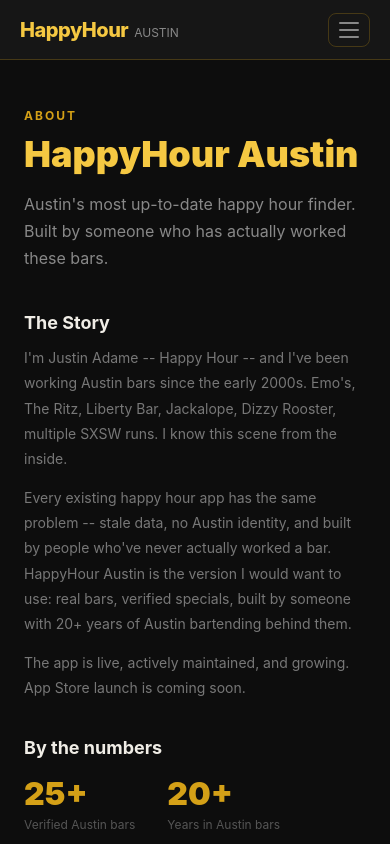
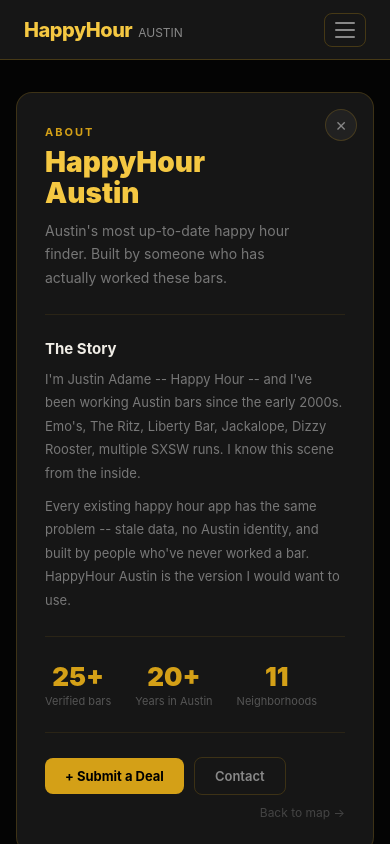
Before and after one commit to jradame/happyhour-austin, a React (Vite) app: page /about in a window 390 px wide. Built offline with nearby package versions, Linux system fonts and the light colour scheme.

Commit message:
feat: about, contact, hamburger nav, formspree contact form

```diff
--- a/src/components/Navbar.jsx
+++ b/src/components/Navbar.jsx
@@ -20,7 +20,7 @@
       <nav style={{
         background: "#161616",
         borderBottom: "1px solid rgba(212,160,23,0.25)",
-        padding: "0 20px",
+        padding: "0 24px",
         height: "60px",
         display: "flex",
         alignItems: "center",
@@ -36,10 +36,32 @@
           <span style={{ fontSize: "12px", color: "#888", marginLeft: "6px", fontWeight: 400 }}>AUSTIN</span>
         </Link>
 
-        {/* Hamburger button */}
+        {/* DESKTOP nav -- hidden on mobile */}
+        <div className="nav-desktop">
+          <Link to="/about" style={{ color: "#888", fontSize: "13px", textDecoration: "none" }}>About</Link>
+          <Link to="/contact" style={{ color: "#888", fontSize: "13px", textDecoration: "none" }}>Contact</Link>
+          {user ? (
+            <>
+              <Link to="/profile" style={{ width: "34px", height: "34px", borderRadius: "50%", background: "#D4A017", display: "flex", alignItems: "center", justifyContent: "center", fontWeight: 800, fontSize: "13px", color: "#000", textDecoration: "none" }}>
+                {user.displayName ? user.displayName.charAt(0).toUpperCase() : user.email.charAt(0).toUpperCase()}
+              </Link>
+              <button onClick={handleLogout} style={{ background: "transparent", border: "1px solid rgba(212,160,23,0.3)", color: "#888", padding: "6px 14px", borderRadius: "20px", fontSize: "12px", cursor: "pointer" }}>
+                Log out
+              </button>
+            </>
+          ) : (
+            <>
+              <Link to="/login" style={{ color: "#888", fontSize: "13px", textDecoration: "none" }}>Sign In</Link>
+              <Link to="/signup" style={{ background: "#D4A017", color: "#000", padding: "7px 16px", borderRadius: "20px", fontSize: "13px", fontWeight: 700, textDecoration: "none" }}>Sign Up</Link>
+            </>
+          )}
+        </div>
+
+        {/* MOBILE hamburger -- hidden on desktop */}
         <button
+          className="nav-hamburger"
           onClick={() => setOpen(!open)}
-          style={{ background: "transparent", border: "1px solid rgba(212,160,23,0.25)", borderRadius: "8px", padding: "8px 10px", cursor: "pointer", display: "flex", flexDirection: "column", gap: "5px", alignItems: "center", justifyContent: "center" }}
+          style={{ background: "transparent", border: "1px solid rgba(212,160,23,0.25)", borderRadius: "8px", padding: "8px 10px", cursor: "pointer", flexDirection: "column", gap: "5px", alignItems: "center", justifyContent: "center" }}
         >
           <span style={{ display: "block", width: "20px", height: "2px", background: open ? "#D4A017" : "#888", borderRadius: "2px", transition: "all 0.2s", transform: open ? "rotate(45deg) translate(5px, 5px)" : "none" }} />
           <span style={{ display: "block", width: "20px", height: "2px", background: open ? "#D4A017" : "#888", borderRadius: "2px", transition: "all 0.2s", opacity: open ? 0 : 1 }} />
@@ -47,39 +69,20 @@
         </button>
       </nav>
 
-      {/* Dropdown menu */}
+      {/* MOBILE dropdown */}
       {open && (
         <>
-          {/* Backdrop */}
           <div onClick={close} style={{ position: "fixed", inset: 0, zIndex: 150, background: "rgba(0,0,0,0.5)" }} />
-
-          {/* Menu panel */}
-          <div style={{
-            position: "fixed",
-            top: "60px",
-            right: 0,
-            width: "260px",
-            background: "#161616",
-            borderLeft: "1px solid rgba(212,160,23,0.2)",
-            borderBottom: "1px solid rgba(212,160,23,0.2)",
-            borderRadius: "0 0 0 14px",
-            zIndex: 200,
-            padding: "8px 0",
-            animation: "slideDown 0.2s ease",
-          }}>
+          <div style={{ position: "fixed", top: "60px", right: 0, width: "260px", background: "#161616", borderLeft: "1px solid rgba(212,160,23,0.2)", borderBottom: "1px solid rgba(212,160,23,0.2)", borderRadius: "0 0 0 14px", zIndex: 200, padding: "8px 0", animation: "slideDown 0.2s ease" }}>
             <MenuItem to="/" label="Home" onClick={close} />
             <MenuItem to="/about" label="About" onClick={close} />
             <MenuItem to="/contact" label="Contact" onClick={close} />
-
             <div style={{ height: "1px", background: "rgba(212,160,23,0.1)", margin: "8px 0" }} />
-
             {user ? (
               <>
                 <MenuItem to="/profile" label={`Profile (${user.displayName || user.email?.split("@")[0]})`} onClick={close} />
                 <MenuItem to="/submit" label="+ Submit a Deal" onClick={close} gold />
-                <button onClick={handleLogout} style={{ width: "100%", textAlign: "left", padding: "13px 20px", background: "transparent", border: "none", color: "#888", fontSize: "14px", cursor: "pointer" }}>
-                  Log out
-                </button>
+                <button onClick={handleLogout} style={{ width: "100%", textAlign: "left", padding: "13px 20px", background: "transparent", border: "none", color: "#888", fontSize: "14px", cursor: "pointer" }}>Log out</button>
               </>
             ) : (
               <>
@@ -92,7 +95,13 @@
       )}
 
       <style>{`
-        @keyframes slideDown { from { opacity:0; transform:translateY(-8px); } to { opacity:1; transform:translateY(0); } }
+        @keyframes slideDown { from{opacity:0;transform:translateY(-8px)} to{opacity:1;transform:translateY(0)} }
+        .nav-desktop { display: flex; align-items: center; gap: 12px; }
+        .nav-hamburger { display: none !important; }
+        @media (max-width: 768px) {
+          .nav-desktop { display: none !important; }
+          .nav-hamburger { display: flex !important; }
+        }
       `}</style>
     </>
   );
@@ -100,16 +109,7 @@
 
 function MenuItem({ to, label, onClick, gold }) {
   return (
-    <Link to={to} onClick={onClick} style={{
-      display: "block",
-      padding: "13px 20px",
-      fontSize: "14px",
-      fontWeight: gold ? 700 : 400,
-      color: gold ? "#D4A017" : "#C0B89A",
-      textDecoration: "none",
-      borderLeft: gold ? "2px solid #D4A017" : "2px solid transparent",
-      transition: "all 0.15s",
-    }}>
+    <Link to={to} onClick={onClick} style={{ display: "block", padding: "13px 20px", fontSize: "14px", fontWeight: gold ? 700 : 400, color: gold ? "#D4A017" : "#C0B89A", textDecoration: "none", borderLeft: gold ? "2px solid #D4A017" : "2px solid transparent" }}>
       {label}
     </Link>
   );
--- a/src/pages/About.jsx
+++ b/src/pages/About.jsx
@@ -1,59 +1,105 @@
-import { Link } from "react-router-dom";
+import { useEffect, useState } from "react";
+import { Link, useNavigate } from "react-router-dom";
 
 export default function About() {
+  const [visible, setVisible] = useState(false);
+  const navigate = useNavigate();
+
+  useEffect(() => {
+    const t = setTimeout(() => setVisible(true), 20);
+    return () => clearTimeout(t);
+  }, []);
+
+  const close = () => {
+    setVisible(false);
+    setTimeout(() => navigate("/"), 300);
+  };
+
   return (
-    <div style={{ background: "#0D0D0D", color: "#F0EDE6", minHeight: "calc(100svh - 60px)", padding: "48px 24px", maxWidth: "680px", margin: "0 auto" }}>
+    <div
+      onClick={close}
+      style={{
+        background: "rgba(0,0,0,0.7)",
+        minHeight: "calc(100svh - 60px)",
+        display: "flex",
+        alignItems: "flex-start",
+        justifyContent: "center",
+        padding: "32px 16px",
+      }}
+    >
+      <div
+        onClick={e => e.stopPropagation()}
+        style={{
+          background: "#161616",
+          border: "1px solid rgba(212,160,23,0.2)",
+          borderRadius: "16px",
+          padding: "32px 28px",
+          maxWidth: "580px",
+          width: "100%",
+          position: "relative",
+          transform: visible ? "translateY(0)" : "translateY(24px)",
+          opacity: visible ? 1 : 0,
+          transition: "transform 0.35s ease, opacity 0.35s ease",
+        }}
+      >
+        {/* X close button */}
+        <button
+          onClick={close}
+          style={{ position: "absolute", top: "16px", right: "16px", background: "rgba(255,255,255,0.05)", border: "1px solid rgba(212,160,23,0.2)", borderRadius: "50%", width: "32px", height: "32px", cursor: "pointer", color: "#888", fontSize: "14px", display: "flex", alignItems: "center", justifyContent: "center" }}
+        >✕</button>
 
-      <div style={{ marginBottom: "40px" }}>
-        <div style={{ fontSize: "12px", fontWeight: 700, color: "#D4A017", letterSpacing: "2px", textTransform: "uppercase", marginBottom: "12px" }}>About</div>
-        <h1 style={{ fontSize: "36px", fontWeight: 900, color: "#F5C842", margin: "0 0 16px", lineHeight: 1.1 }}>HappyHour Austin</h1>
-        <p style={{ fontSize: "16px", color: "#888", lineHeight: 1.7, margin: 0 }}>
+        {/* Header */}
+        <div style={{ marginBottom: "24px", paddingRight: "40px" }}>
+          <div style={{ fontSize: "11px", fontWeight: 700, color: "#D4A017", letterSpacing: "2px", textTransform: "uppercase", marginBottom: "8px" }}>About</div>
+          <h1 style={{ fontSize: "28px", fontWeight: 900, color: "#F5C842", margin: "0 0 10px", lineHeight: 1.1 }}>HappyHour Austin</h1>
+          <p style={{ fontSize: "14px", color: "#777", lineHeight: 1.7, margin: 0 }}>
             Austin's most up-to-date happy hour finder. Built by someone who has actually worked these bars.
           </p>
         </div>
 
-      <div style={{ marginBottom: "36px" }}>
-        <h2 style={{ fontSize: "18px", fontWeight: 700, color: "#F0EDE6", marginBottom: "12px" }}>The Story</h2>
-        <p style={{ fontSize: "14px", color: "#777", lineHeight: 1.8, marginBottom: "14px" }}>
+        <div style={{ height: "1px", background: "rgba(212,160,23,0.1)", marginBottom: "24px" }} />
+
+        {/* Story */}
+        <div style={{ marginBottom: "24px" }}>
+          <h2 style={{ fontSize: "15px", fontWeight: 700, color: "#F0EDE6", marginBottom: "10px" }}>The Story</h2>
+          <p style={{ fontSize: "13px", color: "#777", lineHeight: 1.8, marginBottom: "10px" }}>
             I'm Justin Adame -- Happy Hour -- and I've been working Austin bars since the early 2000s. Emo's, The Ritz, Liberty Bar, Jackalope, Dizzy Rooster, multiple SXSW runs. I know this scene from the inside.
           </p>
-        <p style={{ fontSize: "14px", color: "#777", lineHeight: 1.8, marginBottom: "14px" }}>
-          Every existing happy hour app has the same problem -- stale data, no Austin identity, and built by people who've never actually worked a bar. HappyHour Austin is the version I would want to use: real bars, verified specials, built by someone with 20+ years of Austin bartending behind them.
-        </p>
-        <p style={{ fontSize: "14px", color: "#777", lineHeight: 1.8 }}>
-          The app is live, actively maintained, and growing. App Store launch is coming soon.
+          <p style={{ fontSize: "13px", color: "#777", lineHeight: 1.8 }}>
+            Every existing happy hour app has the same problem -- stale data, no Austin identity, and built by people who've never worked a bar. HappyHour Austin is the version I would want to use.
           </p>
         </div>
 
-      <div style={{ marginBottom: "36px" }}>
-        <h2 style={{ fontSize: "18px", fontWeight: 700, color: "#F0EDE6", marginBottom: "16px" }}>By the numbers</h2>
-        <div style={{ display: "flex", gap: "32px", flexWrap: "wrap" }}>
+        <div style={{ height: "1px", background: "rgba(212,160,23,0.1)", marginBottom: "24px" }} />
+
+        {/* Stats */}
+        <div style={{ display: "flex", gap: "24px", flexWrap: "wrap", marginBottom: "24px" }}>
           {[
-            { num: "25+", label: "Verified Austin bars" },
-            { num: "20+", label: "Years in Austin bars" },
-            { num: "11", label: "Neighborhoods covered" },
+            { num: "25+", label: "Verified bars" },
+            { num: "20+", label: "Years in Austin" },
+            { num: "11", label: "Neighborhoods" },
           ].map(item => (
-            <div key={item.label}>
-              <div style={{ fontSize: "32px", fontWeight: 900, color: "#D4A017" }}>{item.num}</div>
-              <div style={{ fontSize: "12px", color: "#555", marginTop: "4px" }}>{item.label}</div>
+            <div key={item.label} style={{ textAlign: "center" }}>
+              <div style={{ fontSize: "26px", fontWeight: 900, color: "#D4A017" }}>{item.num}</div>
+              <div style={{ fontSize: "11px", color: "#555", marginTop: "2px" }}>{item.label}</div>
             </div>
           ))}
         </div>
-      </div>
 
-      <div style={{ marginBottom: "40px" }}>
-        <h2 style={{ fontSize: "18px", fontWeight: 700, color: "#F0EDE6", marginBottom: "12px" }}>Know a deal we're missing?</h2>
-        <p style={{ fontSize: "14px", color: "#777", lineHeight: 1.8, marginBottom: "16px" }}>
-          Every bar owner, bartender, and regular who submits a deal makes this better for everyone. Help Austin find the best happy hours.
-        </p>
-        <Link to="/submit" style={{ display: "inline-block", padding: "12px 24px", background: "#D4A017", color: "#000", borderRadius: "8px", fontSize: "14px", fontWeight: 700, textDecoration: "none" }}>
+        <div style={{ height: "1px", background: "rgba(212,160,23,0.1)", marginBottom: "24px" }} />
+
+        {/* CTA */}
+        <div style={{ display: "flex", gap: "10px", flexWrap: "wrap", alignItems: "center" }}>
+          <Link to="/submit" style={{ padding: "10px 20px", background: "#D4A017", color: "#000", borderRadius: "8px", fontSize: "13px", fontWeight: 700, textDecoration: "none" }}>
             + Submit a Deal
           </Link>
+          <Link to="/contact" style={{ padding: "10px 20px", background: "transparent", color: "#888", borderRadius: "8px", fontSize: "13px", fontWeight: 600, textDecoration: "none", border: "1px solid rgba(212,160,23,0.2)" }}>
+            Contact
+          </Link>
+          <button onClick={close} style={{ marginLeft: "auto", fontSize: "12px", color: "#444", background: "transparent", border: "none", cursor: "pointer" }}>
+            Back to map →
+          </button>
         </div>
-
-      <div style={{ borderTop: "1px solid rgba(212,160,23,0.1)", paddingTop: "24px", display: "flex", gap: "16px" }}>
-        <Link to="/contact" style={{ fontSize: "13px", color: "#D4A017", textDecoration: "none" }}>Contact</Link>
-        <Link to="/" style={{ fontSize: "13px", color: "#555", textDecoration: "none" }}>Back to map</Link>
       </div>
     </div>
   );
--- a/src/pages/Contact.jsx
+++ b/src/pages/Contact.jsx
@@ -1,10 +1,23 @@
-import { useState } from "react";
-import { Link } from "react-router-dom";
+import { useState, useEffect } from "react";
+import { Link, useNavigate } from "react-router-dom";
 
 export default function Contact() {
+  const [visible, setVisible] = useState(false);
   const [form, setForm] = useState({ name: "", email: "", subject: "general", message: "" });
   const [sent, setSent] = useState(false);
   const [error, setError] = useState("");
+  const [loading, setLoading] = useState(false);
+  const navigate = useNavigate();
+
+  useEffect(() => {
+    const t = setTimeout(() => setVisible(true), 20);
+    return () => clearTimeout(t);
+  }, []);
+
+  const close = () => {
+    setVisible(false);
+    setTimeout(() => navigate("/"), 300);
+  };
 
   const update = (field, value) => setForm(prev => ({ ...prev, [field]: value }));
 
@@ -15,9 +28,9 @@
       setError("Name, email, and message are required.");
       return;
     }
-
+    setLoading(true);
     try {
-      const res = await fetch("https://formspree.io/f/xyzabcde", {
+      const res = await fetch("https://formspree.io/f/mlgolrqq", {
         method: "POST",
         headers: { "Content-Type": "application/json", Accept: "application/json" },
         body: JSON.stringify(form),
@@ -25,64 +38,93 @@
       if (res.ok) {
         setSent(true);
       } else {
-        setError("Something went wrong. Email us directly at hello@happyhouraustin.com");
+        setError("Something went wrong. Try emailing jradame@gmail.com directly.");
       }
     } catch {
-      setError("Something went wrong. Email us directly at hello@happyhouraustin.com");
+      setError("Something went wrong. Try emailing jradame@gmail.com directly.");
+    } finally {
+      setLoading(false);
     }
   };
 
   const inp = {
-    width: "100%", padding: "11px 14px", background: "#111",
-    border: "1px solid rgba(212,160,23,0.25)", borderRadius: "8px",
-    color: "#F0EDE6", fontSize: "14px", outline: "none",
+    width: "100%", padding: "10px 13px", background: "#111",
+    border: "1px solid rgba(212,160,23,0.2)", borderRadius: "8px",
+    color: "#F0EDE6", fontSize: "13px", outline: "none",
   };
 
-  if (sent) {
   return (
-      <div style={{ background: "#0D0D0D", minHeight: "calc(100svh - 60px)", display: "flex", alignItems: "center", justifyContent: "center", padding: "24px" }}>
-        <div style={{ textAlign: "center", maxWidth: "360px" }}>
-          <div style={{ fontSize: "48px", marginBottom: "16px" }}>🍺</div>
-          <h2 style={{ color: "#F5C842", fontSize: "22px", fontWeight: 800, marginBottom: "8px" }}>Message sent!</h2>
-          <p style={{ color: "#888", fontSize: "14px", marginBottom: "28px" }}>We'll get back to you soon. In the meantime, go find a happy hour.</p>
-          <Link to="/" style={{ display: "inline-block", padding: "12px 28px", background: "#D4A017", color: "#000", borderRadius: "8px", fontSize: "14px", fontWeight: 700, textDecoration: "none" }}>
+    <div
+      onClick={close}
+      style={{
+        background: "rgba(0,0,0,0.7)",
+        minHeight: "calc(100svh - 60px)",
+        display: "flex",
+        alignItems: "flex-start",
+        justifyContent: "center",
+        padding: "32px 16px",
+      }}
+    >
+      <div
+        onClick={e => e.stopPropagation()}
+        style={{
+          background: "#161616",
+          border: "1px solid rgba(212,160,23,0.2)",
+          borderRadius: "16px",
+          padding: "32px 28px",
+          maxWidth: "540px",
+          width: "100%",
+          position: "relative",
+          transform: visible ? "translateY(0)" : "translateY(24px)",
+          opacity: visible ? 1 : 0,
+          transition: "transform 0.35s ease, opacity 0.35s ease",
+        }}
+      >
+        {/* X close button */}
+        <button
+          onClick={close}
+          style={{ position: "absolute", top: "16px", right: "16px", background: "rgba(255,255,255,0.05)", border: "1px solid rgba(212,160,23,0.2)", borderRadius: "50%", width: "32px", height: "32px", cursor: "pointer", color: "#888", fontSize: "14px", display: "flex", alignItems: "center", justifyContent: "center" }}
+        >✕</button>
+
+        {sent ? (
+          <div style={{ textAlign: "center", padding: "20px 0" }}>
+            <div style={{ fontSize: "44px", marginBottom: "14px" }}>🍺</div>
+            <h2 style={{ color: "#F5C842", fontSize: "20px", fontWeight: 800, marginBottom: "8px" }}>Message sent!</h2>
+            <p style={{ color: "#777", fontSize: "13px", marginBottom: "24px", lineHeight: 1.7 }}>We'll get back to you soon. In the meantime, go find a happy hour.</p>
+            <button onClick={close} style={{ display: "inline-block", padding: "10px 24px", background: "#D4A017", color: "#000", borderRadius: "8px", fontSize: "13px", fontWeight: 700, border: "none", cursor: "pointer" }}>
               Back to map
-          </Link>
+            </button>
           </div>
-      </div>
-    );
-  }
-
-  return (
-    <div style={{ background: "#0D0D0D", color: "#F0EDE6", minHeight: "calc(100svh - 60px)", padding: "48px 24px" }}>
-      <div style={{ maxWidth: "560px", margin: "0 auto" }}>
-
-        <div style={{ marginBottom: "36px" }}>
-          <div style={{ fontSize: "12px", fontWeight: 700, color: "#D4A017", letterSpacing: "2px", textTransform: "uppercase", marginBottom: "12px" }}>Get in touch</div>
-          <h1 style={{ fontSize: "32px", fontWeight: 900, color: "#F5C842", margin: "0 0 12px" }}>Contact</h1>
-          <p style={{ fontSize: "14px", color: "#777", lineHeight: 1.7, margin: 0 }}>
-            Bar owner wanting to add your happy hour? Press inquiry? Just want to say hi? We're all ears.
+        ) : (
+          <>
+            <div style={{ marginBottom: "20px", paddingRight: "40px" }}>
+              <div style={{ fontSize: "11px", fontWeight: 700, color: "#D4A017", letterSpacing: "2px", textTransform: "uppercase", marginBottom: "8px" }}>Get in touch</div>
+              <h1 style={{ fontSize: "26px", fontWeight: 900, color: "#F5C842", margin: "0 0 8px" }}>Contact</h1>
+              <p style={{ fontSize: "13px", color: "#777", lineHeight: 1.7, margin: 0 }}>
+                Bar owner? Press? Just want to say hi? We're all ears.
               </p>
             </div>
 
+            <div style={{ height: "1px", background: "rgba(212,160,23,0.1)", marginBottom: "20px" }} />
+
             {error && (
-          <div style={{ background: "rgba(226,75,74,0.1)", border: "1px solid rgba(226,75,74,0.3)", color: "#f87171", borderRadius: "8px", padding: "10px 14px", fontSize: "13px", marginBottom: "20px" }}>{error}</div>
+              <div style={{ background: "rgba(226,75,74,0.1)", border: "1px solid rgba(226,75,74,0.3)", color: "#f87171", borderRadius: "8px", padding: "10px 13px", fontSize: "12px", marginBottom: "16px" }}>{error}</div>
             )}
 
-        <form onSubmit={handleSubmit} style={{ display: "flex", flexDirection: "column", gap: "16px" }}>
+            <form onSubmit={handleSubmit} style={{ display: "flex", flexDirection: "column", gap: "14px" }}>
               <div style={{ display: "grid", gridTemplateColumns: "1fr 1fr", gap: "12px" }}>
                 <div>
-              <label style={{ display: "block", fontSize: "11px", color: "#888", textTransform: "uppercase", letterSpacing: "0.8px", marginBottom: "6px" }}>Name</label>
+                  <label style={{ display: "block", fontSize: "10px", color: "#666", textTransform: "uppercase", letterSpacing: "0.8px", marginBottom: "5px" }}>Name</label>
                   <input value={form.name} onChange={e => update("name", e.target.value)} placeholder="Justin Adame" style={inp} required />
                 </div>
                 <div>
-              <label style={{ display: "block", fontSize: "11px", color: "#888", textTransform: "uppercase", letterSpacing: "0.8px", marginBottom: "6px" }}>Email</label>
+                  <label style={{ display: "block", fontSize: "10px", color: "#666", textTransform: "uppercase", letterSpacing: "0.8px", marginBottom: "5px" }}>Email</label>
                   <input type="email" value={form.email} onChange={e => update("email", e.target.value)} placeholder="you@email.com" style={inp} required />
                 </div>
               </div>
 
               <div>
-            <label style={{ display: "block", fontSize: "11px", color: "#888", textTransform: "uppercase", letterSpacing: "0.8px", marginBottom: "6px" }}>Subject</label>
+                <label style={{ display: "block", fontSize: "10px", color: "#666", textTransform: "uppercase", letterSpacing: "0.8px", marginBottom: "5px" }}>Subject</label>
                 <select value={form.subject} onChange={e => update("subject", e.target.value)} style={inp}>
                   <option value="general">General inquiry</option>
                   <option value="bar">Add my bar / happy hour</option>
@@ -94,19 +136,23 @@
               </div>
 
               <div>
-            <label style={{ display: "block", fontSize: "11px", color: "#888", textTransform: "uppercase", letterSpacing: "0.8px", marginBottom: "6px" }}>Message</label>
-            <textarea value={form.message} onChange={e => update("message", e.target.value)} placeholder="Tell us what's on your mind..." rows={5} style={{ ...inp, resize: "vertical" }} required />
+                <label style={{ display: "block", fontSize: "10px", color: "#666", textTransform: "uppercase", letterSpacing: "0.8px", marginBottom: "5px" }}>Message</label>
+                <textarea value={form.message} onChange={e => update("message", e.target.value)} placeholder="Tell us what's on your mind..." rows={4} style={{ ...inp, resize: "vertical" }} required />
               </div>
 
-          <button type="submit" style={{ padding: "14px", background: "#D4A017", color: "#000", fontWeight: 700, fontSize: "15px", border: "none", borderRadius: "8px", cursor: "pointer" }}>
-            Send Message
+              <button type="submit" disabled={loading} style={{ padding: "12px", background: "#D4A017", color: "#000", fontWeight: 700, fontSize: "14px", border: "none", borderRadius: "8px", cursor: "pointer", opacity: loading ? 0.7 : 1 }}>
+                {loading ? "Sending..." : "Send Message"}
               </button>
             </form>
 
-        <div style={{ marginTop: "32px", paddingTop: "24px", borderTop: "1px solid rgba(212,160,23,0.1)", display: "flex", gap: "16px" }}>
-          <Link to="/about" style={{ fontSize: "13px", color: "#D4A017", textDecoration: "none" }}>About</Link>
-          <Link to="/" style={{ fontSize: "13px", color: "#555", textDecoration: "none" }}>Back to map</Link>
+            <div style={{ marginTop: "16px", display: "flex", gap: "12px", alignItems: "center" }}>
+              <Link to="/about" style={{ fontSize: "12px", color: "#D4A017", textDecoration: "none" }}>About</Link>
+              <button onClick={close} style={{ marginLeft: "auto", fontSize: "12px", color: "#444", background: "transparent", border: "none", cursor: "pointer" }}>
+                Back to map →
+              </button>
             </div>
+          </>
+        )}
       </div>
     </div>
   );
```
Lines whose indentation alone changed are shown as unchanged.
